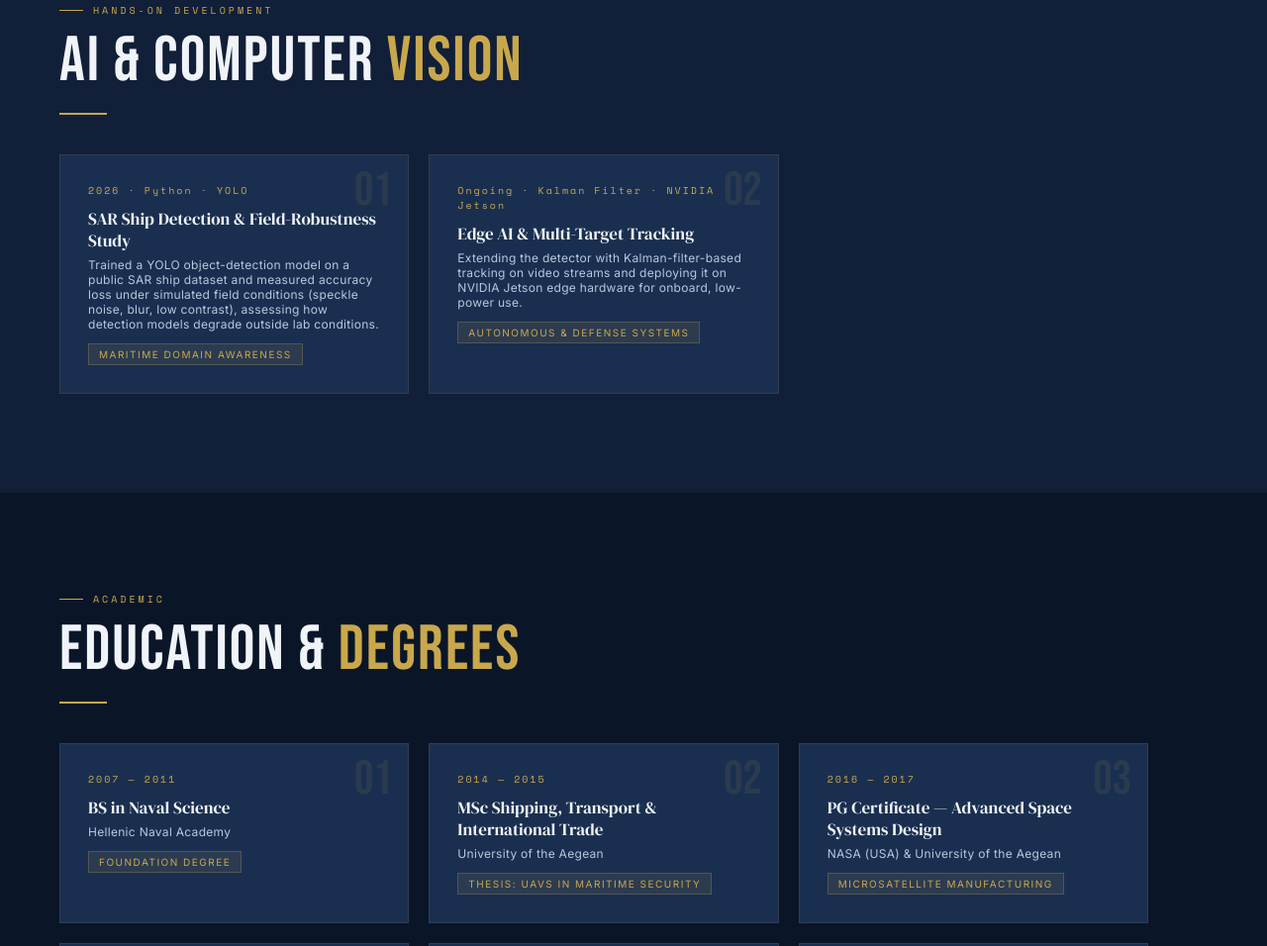
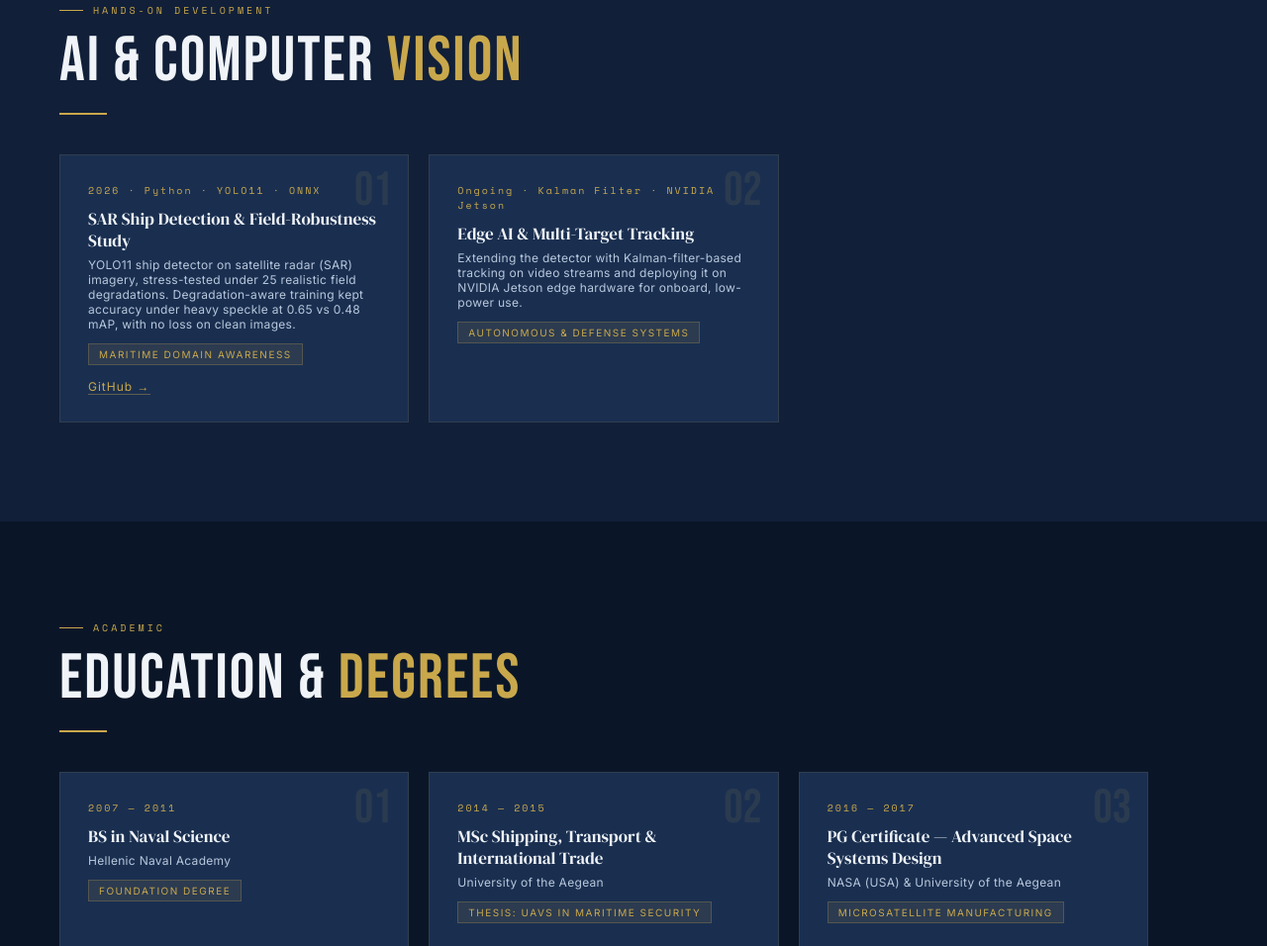
Before and after one commit to ThemistoklisSakkas/Portfolio, a plain HTML site: page index.html in a window 1280 px wide. Shown: the part 4534-5490 px from the top of the page at 99% size. Drawn offline with nearby package versions, Linux system fonts and the light colour scheme.

Commit message:
Update SAR ship detection card: results and GitHub link

```diff
--- a/index.html
+++ b/index.html
@@ -453,10 +453,14 @@ footer{background:var(--navy);border-top:1px solid rgba(201,168,76,0.15);padding
 
     <div class="edu-card reveal" style="cursor:default">
       <div class="edu-num">01</div>
-      <div class="edu-year">2026 · Python · YOLO</div>
+      <div class="edu-year">2026 · Python · YOLO11 · ONNX</div>
       <div class="edu-deg">SAR Ship Detection &amp; Field-Robustness Study</div>
-      <div class="edu-inst">Trained a YOLO object-detection model on a public SAR ship dataset and measured accuracy loss under simulated field conditions (speckle noise, blur, low contrast), assessing how detection models degrade outside lab conditions.</div>
+      <div class="edu-inst">YOLO11 ship detector on satellite radar (SAR) imagery, stress-tested under 25 realistic field degradations. Degradation-aware training kept accuracy under heavy speckle at 0.65 vs 0.48 mAP, with no loss on clean images.</div>
       <div class="edu-badge">Maritime Domain Awareness</div>
+      <div style="margin-top:14px;font-size:12px;letter-spacing:1px">
+        <a href="https://github.com/ThemistoklisSakkas/sar-ship-robustness" target="_blank" rel="noopener" style="color:var(--gold);text-decoration:none;border-bottom:1px solid rgba(201,168,76,0.4)">GitHub &rarr;</a>
+        <!-- DEMO VIDEO: <a href="VIDEO_URL" target="_blank" rel="noopener" style="color:var(--gold);text-decoration:none;border-bottom:1px solid rgba(201,168,76,0.4);margin-left:16px">Demo video &rarr;</a> -->
+      </div>
     </div>
 
     <div class="edu-card reveal" style="cursor:default">
```
